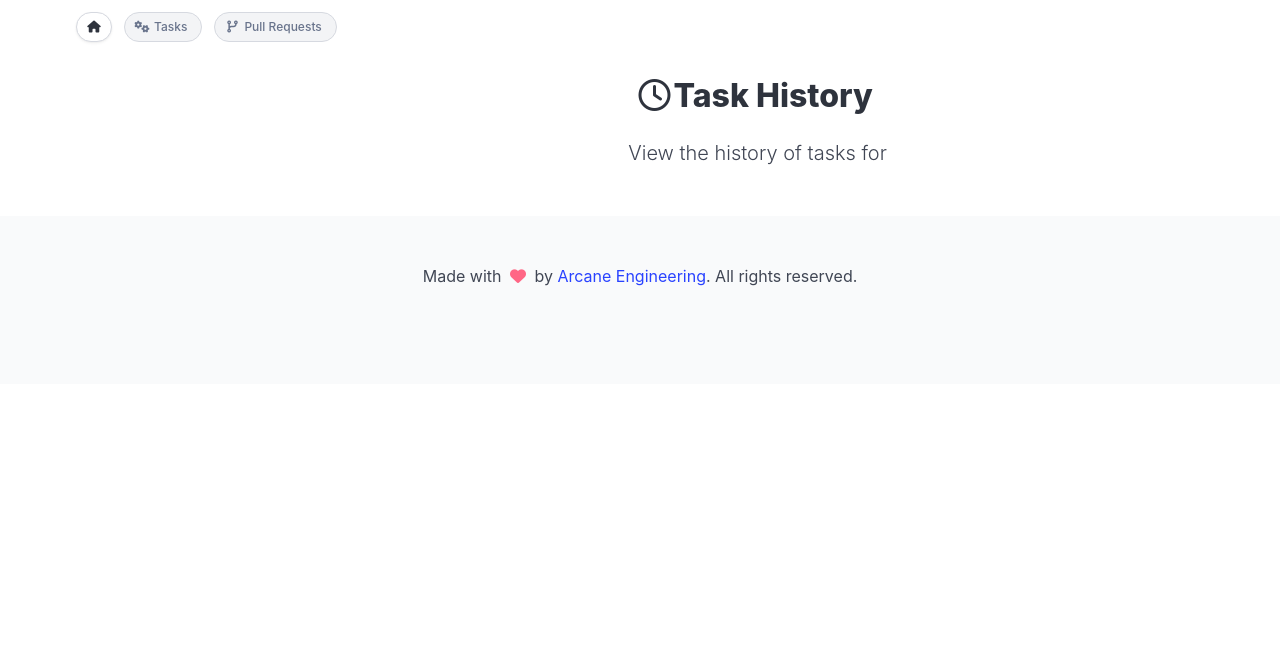
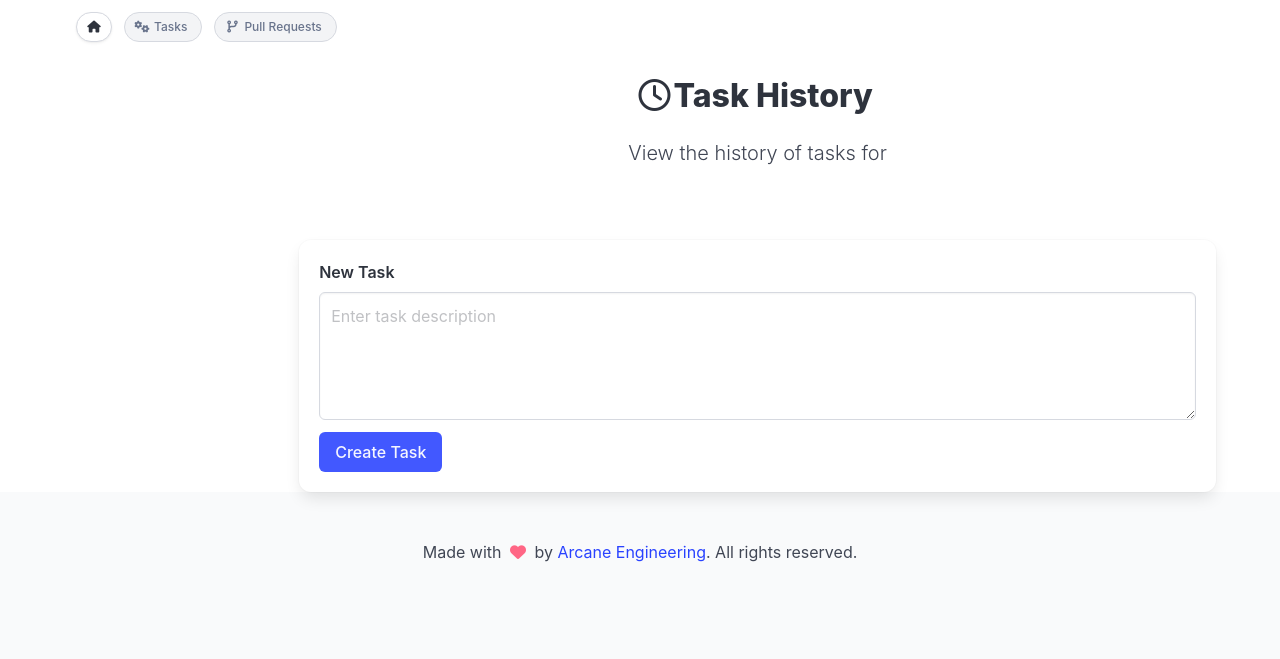
Before and after one commit to arc-eng/studio, a Django app: template tasks/templates/list_tasks.html in a window 1280 px wide. Shown: the top 659 px of the page. Run offline with Django 5.2, Linux system fonts and the light colour scheme; the template is opened without the code that fills it, so the values that code supplies are empty; parts of the project's set-up code (start-up, migrations or seed data) failed here and were passed over; some libraries are stand-ins or nearby versions.

Commit message:
Add form to create new task in task manager list template

```diff
--- a/tasks/templates/list_tasks.html
+++ b/tasks/templates/list_tasks.html
@@ -60,4 +60,22 @@
         </tbody>
     </table>
 </div>
+
+<!-- New Task Form -->
+<div class="box">
+    <form action="{% url 'create_task' owner=repo_owner repo=repo_name %}" method="post">
+        {% csrf_token %}
+        <div class="field">
+            <label class="label">New Task</label>
+            <div class="control">
+                <textarea class="textarea" name="task_description" placeholder="Enter task description"></textarea>
+            </div>
+        </div>
+        <div class="field is-grouped">
+            <div class="control">
+                <button class="button is-link" type="submit">Create Task</button>
+            </div>
+        </div>
+    </form>
+</div>
 {% endblock %}
```
